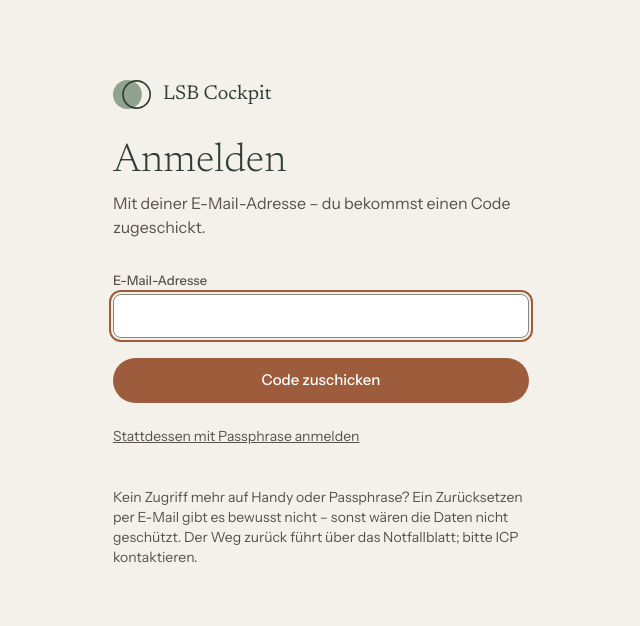
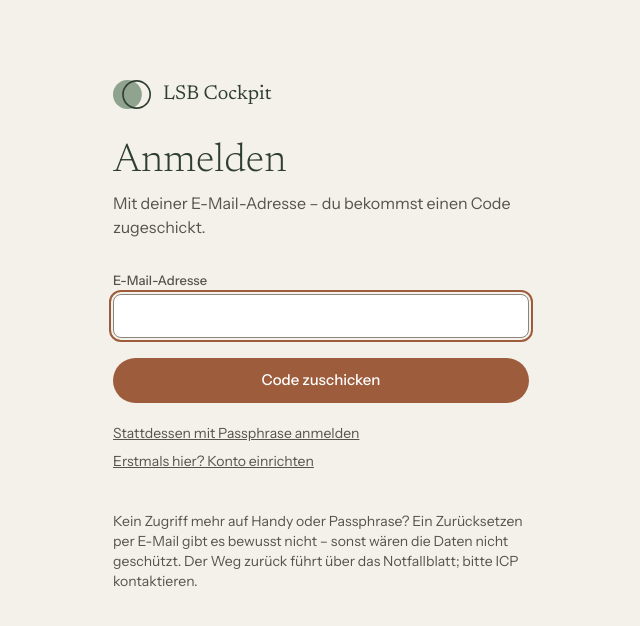
Before and after one commit to jtvoehringer/lsb-cockpit, a Next.js app: page /anmelden in a window 1280 px wide. Shown: the top 626 px of the page, without its empty margins (319-959 px from the left). Built offline with nearby package versions, Linux system fonts and the light colour scheme; no server answers.

Commit message:
Anmelden: Link zur Einrichtung
Co-Authored-By: Claude Opus 5.5 <noreply@anthropic.com>

```diff
--- a/src/app/anmelden/page.tsx
+++ b/src/app/anmelden/page.tsx
@@ -108,7 +108,10 @@ export default function Anmelden() {
           <label>E-Mail-Adresse<input type="email" autoComplete="username" required autoFocus value={email} onChange={(e) => setEmail(e.target.value)} /></label>
           <p className="fehler" role="alert">{fehler}</p>
           {knopf('Code zuschicken')}
-          {link('Stattdessen mit Passphrase anmelden', 'passphrase')}
+          <div className="flex flex-wrap justify-between gap-2">
+            {link('Stattdessen mit Passphrase anmelden', 'passphrase')}
+            <a href="/einrichten" className="text-sm text-text-muted underline">Erstmals hier? Konto einrichten</a>
+          </div>
         </form>
       )}
 
```
